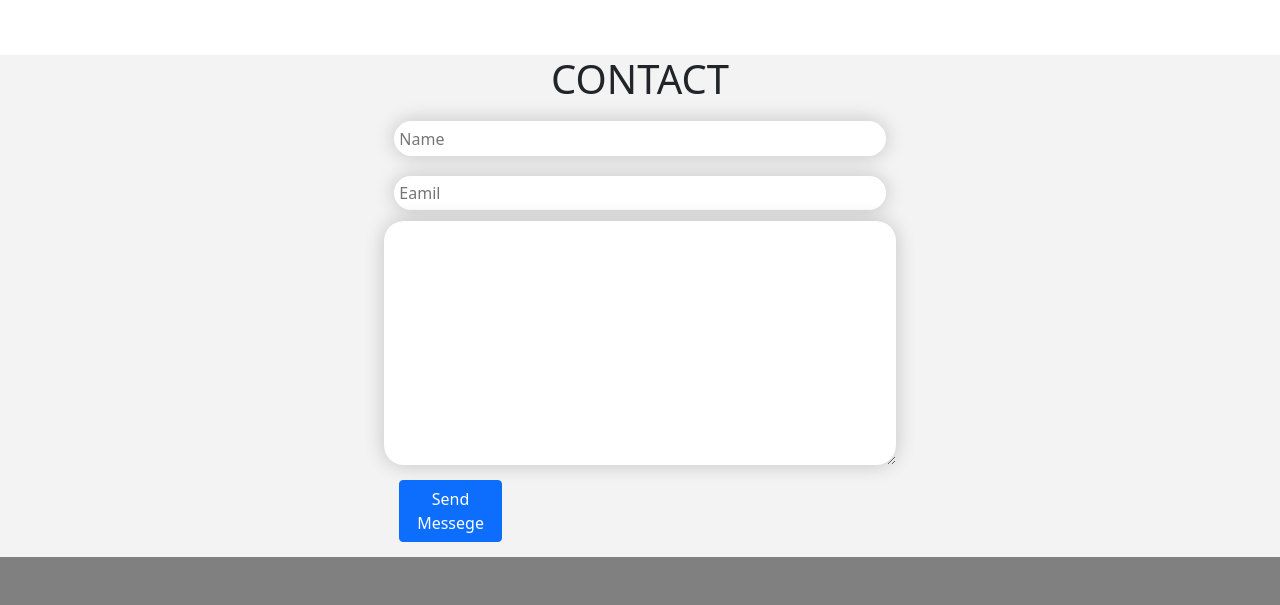
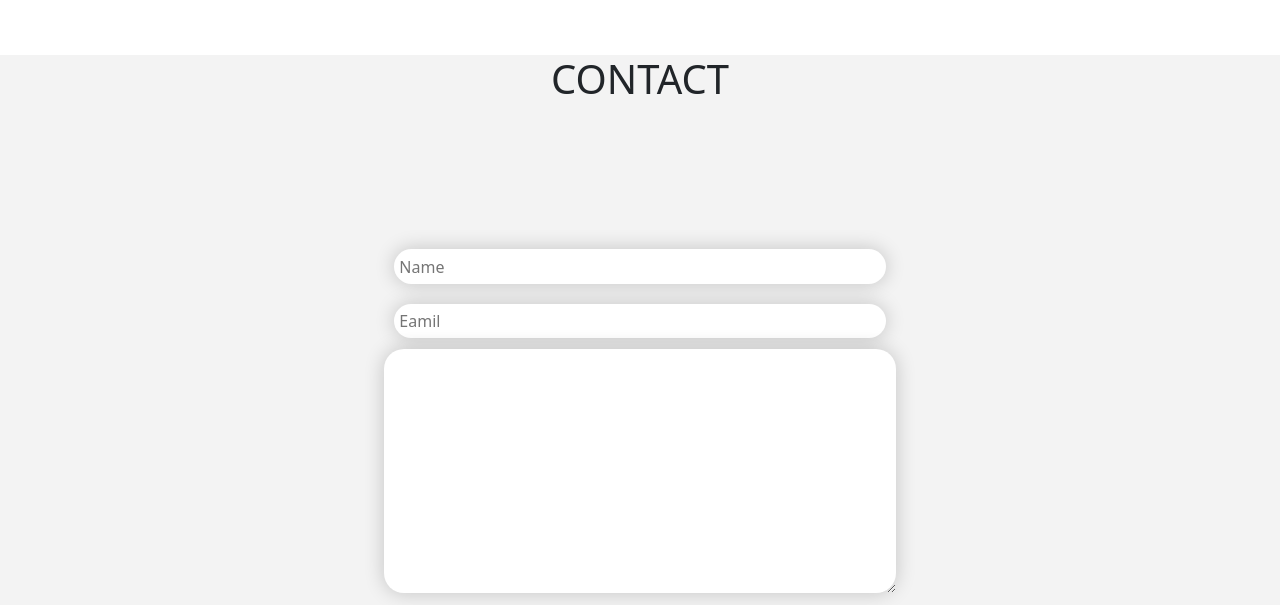
Before and after one commit to ZamanHredoy/Portfolio, a plain HTML site: page index.html in a window 1280 px wide. Shown: the part 2964-3569 px from the top of the page. Drawn offline with nearby package versions, Linux system fonts and the light colour scheme.

Commit message:
Update style.css

```diff
--- a/style.css
+++ b/style.css
@@ -100,11 +100,12 @@ border-radius: 50%;
     box-shadow: 0 0 30px rgba(0, 0, 0, 0.2);;
 }
 .contact-section{
+    height: 70vh;
     background-color: #f3f3f3;
 }
 .form{
     width: 40%;
-    margin: 0 auto;
+    margin: 10% auto;
 }
 .form-input{
     display: flex;
@@ -209,5 +210,8 @@ footer .container .social-media a:hover{
        .form-input button {
            width: 40%;
        }
+       .nav-text{
+           display: none;
+       }
 
 }
```
